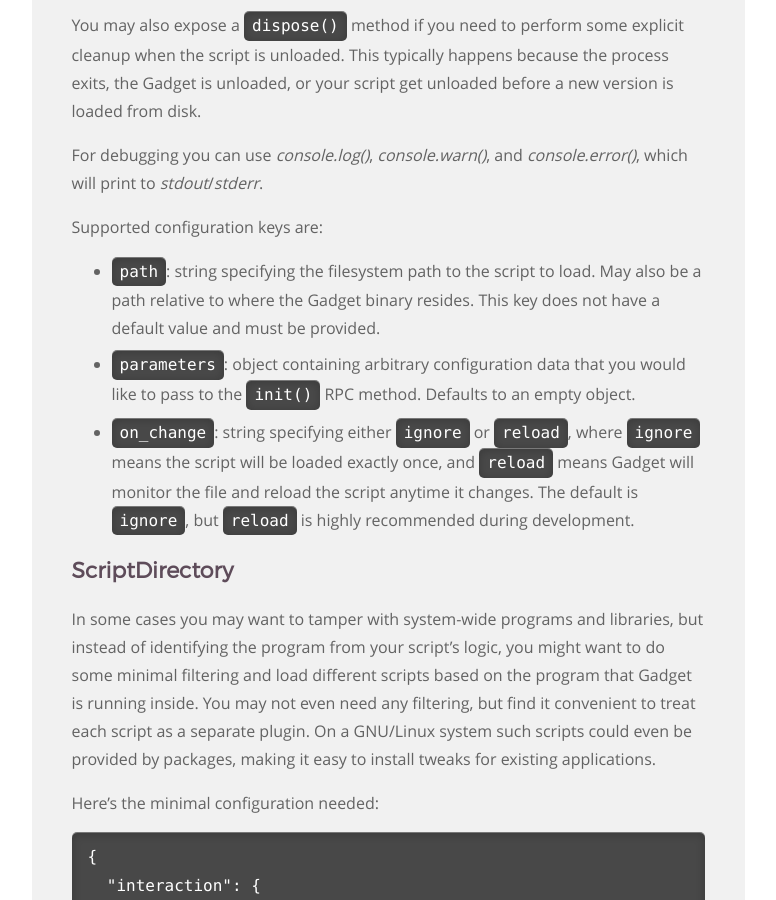
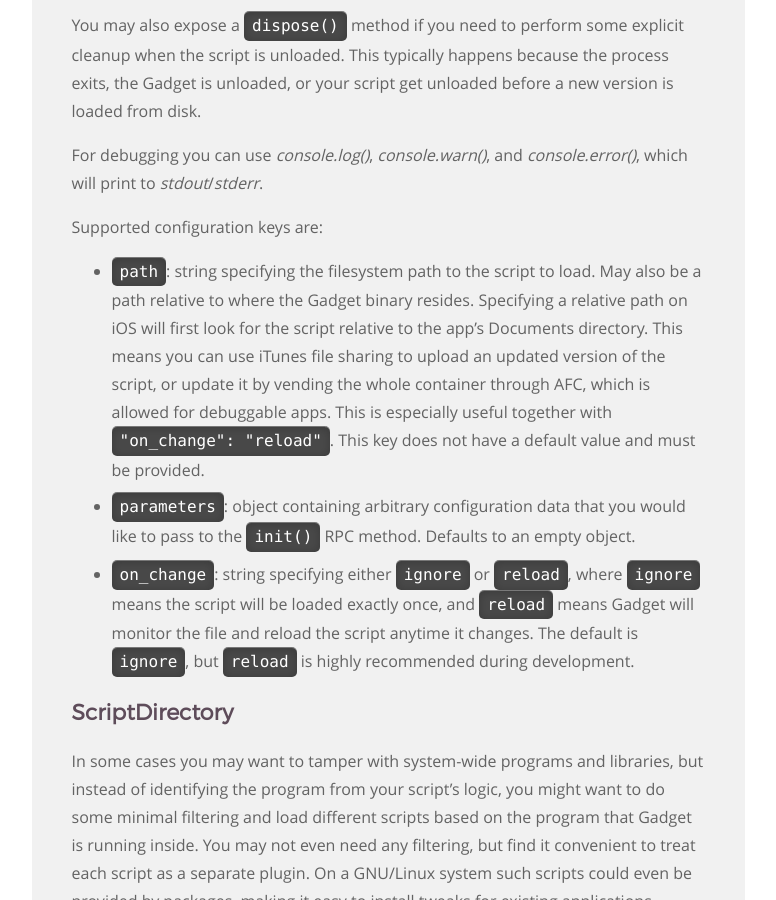
Before and after one commit to frida/frida-website, a Jekyll site: the page built from _docs/gadget.md, in a window 1280 px wide and 900 px high, scrolled down 4053 px. Shown: the whole window, without its empty margins (364-1140 px from the left). Built offline with Jekyll 4.4.1, drawn with Linux system fonts in a browser that asks for light colours.

Commit message:
Document Gadget's new relative path behavior on iOS

```diff
--- a/_docs/gadget.md
+++ b/_docs/gadget.md
@@ -171,8 +171,13 @@ For debugging you can use *console.log()*, *console.warn()*, and
 Supported configuration keys are:
 
 -   `path`: string specifying the filesystem path to the script to load. May
-    also be a path relative to where the Gadget binary resides. This key does
-    not have a default value and must be provided.
+    also be a path relative to where the Gadget binary resides. Specifying a
+    relative path on iOS will first look for the script relative to the app's
+    Documents directory. This means you can use iTunes file sharing to upload
+    an updated version of the script, or update it by vending the whole
+    container through AFC, which is allowed for debuggable apps. This is
+    especially useful together with `"on_change": "reload"`.
+    This key does not have a default value and must be provided.
 
 -   `parameters`: object containing arbitrary configuration data that you would
     like to pass to the `init()` RPC method. Defaults to an empty object.
```
